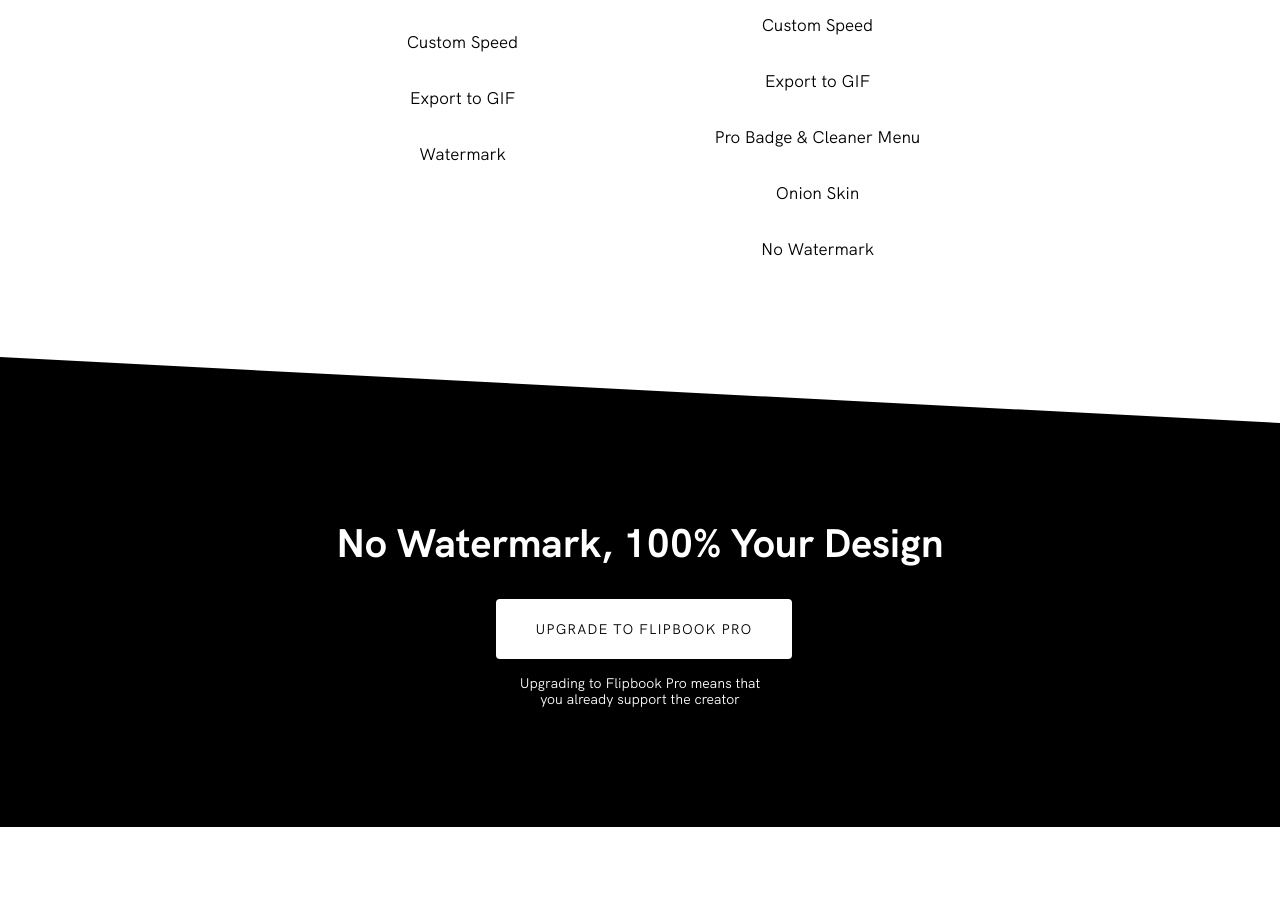
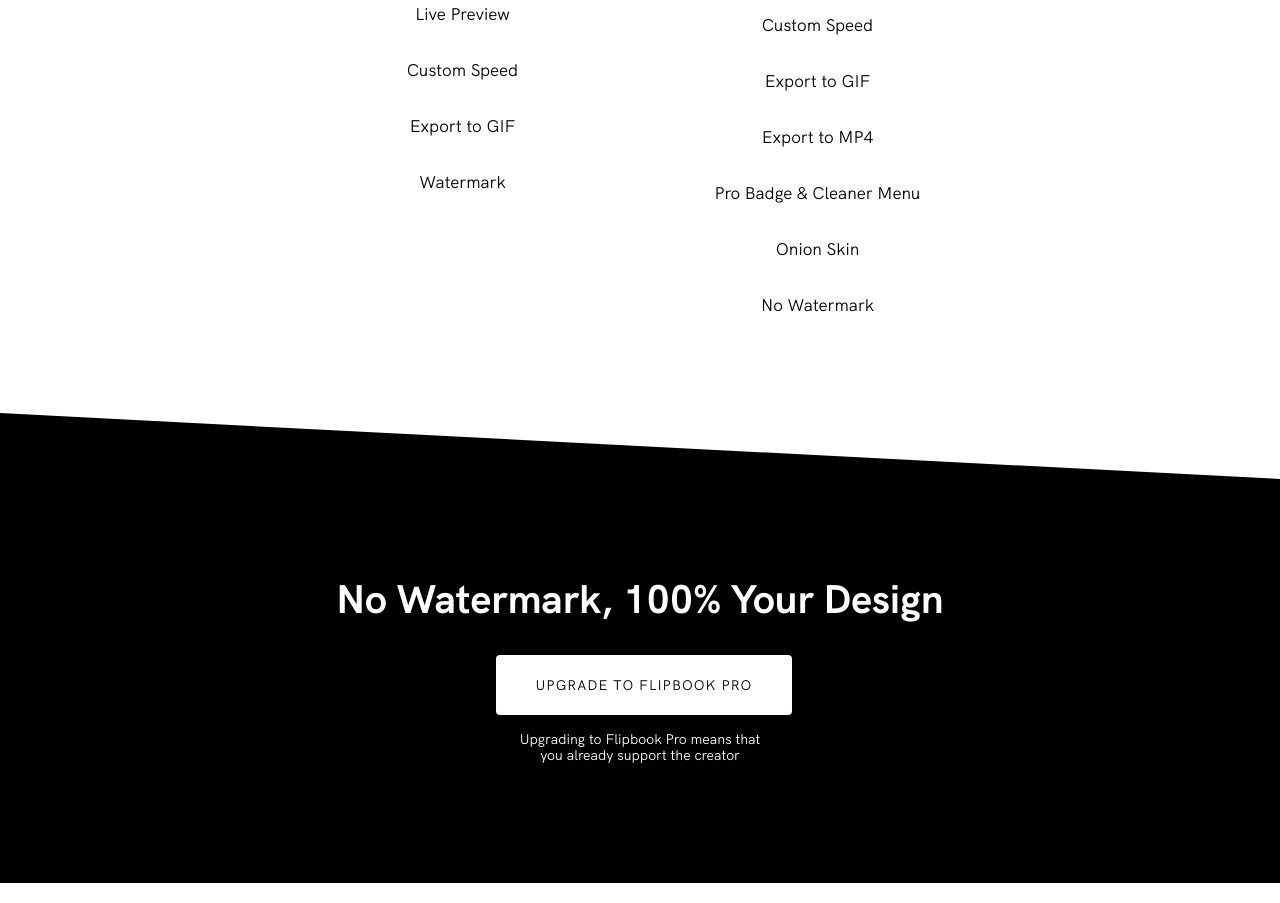
Before and after one commit to sonnylazuardi/flipbook-gatsby, a Gatsby site: page / in a window 1280 px wide. Shown: the part 1786-2689 px from the top of the page. Built offline with nearby package versions, Linux system fonts and the light colour scheme; Gatsby itself is replaced by a stand-in of ours.

Commit message:
Add export to MP4

```diff
--- a/src/components/sections/features.js
+++ b/src/components/sections/features.js
@@ -57,6 +57,7 @@
             <FeatureText>Live Preview</FeatureText>
             <FeatureText>Custom Speed</FeatureText>
             <FeatureText>Export to GIF</FeatureText>
+            <FeatureText>Export to MP4</FeatureText>
             <FeatureText>Pro Badge & Cleaner Menu</FeatureText>
             <FeatureText>Onion Skin</FeatureText>
             <FeatureText>No Watermark</FeatureText>
```
